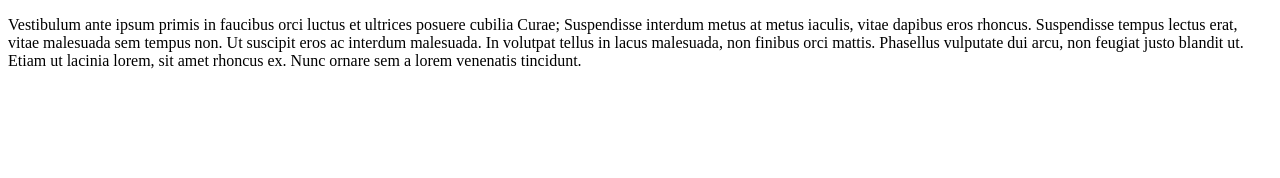
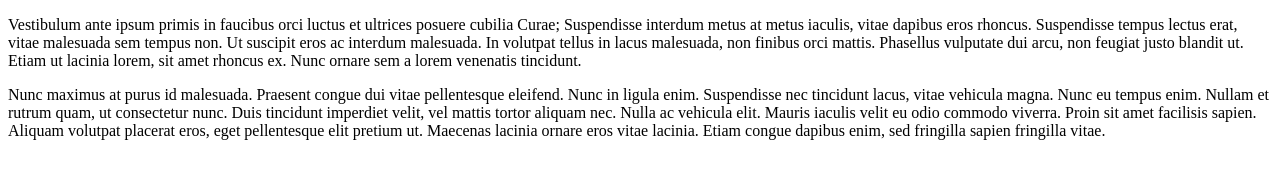
Before and after one commit to Martinq76/JQuery-Exercice10, a plain HTML site: page index.html in a window 1280 px wide. Drawn offline with Linux system fonts and the light colour scheme.

Commit message:
second commit

```diff
--- a/index.html
+++ b/index.html
@@ -11,10 +11,13 @@
   <p id="secondText">
     Vestibulum ante ipsum primis in faucibus orci luctus et ultrices posuere cubilia Curae; Suspendisse interdum metus at metus iaculis, vitae dapibus eros rhoncus. Suspendisse tempus lectus erat, vitae malesuada sem tempus non. Ut suscipit eros ac interdum malesuada. In volutpat tellus in lacus malesuada, non finibus orci mattis. Phasellus vulputate dui arcu, non feugiat justo blandit ut. Etiam ut lacinia lorem, sit amet rhoncus ex. Nunc ornare sem a lorem venenatis tincidunt.
   </p>
-  <p id="thirdText" class="hide">
+  <p id="thirdText">
     Nunc maximus at purus id malesuada. Praesent congue dui vitae pellentesque eleifend. Nunc in ligula enim. Suspendisse nec tincidunt lacus, vitae vehicula magna. Nunc eu tempus enim. Nullam et rutrum quam, ut consectetur nunc. Duis tincidunt imperdiet velit, vel mattis tortor aliquam nec. Nulla ac vehicula elit. Mauris iaculis velit eu odio commodo viverra. Proin sit amet facilisis sapien. Aliquam volutpat placerat eros, eget pellentesque elit pretium ut. Maecenas lacinia ornare eros vitae lacinia. Etiam congue dapibus enim, sed fringilla sapien fringilla vitae.
   </p>
   <script src="assets/js/jquery-3.3.1.min.js"></script>
   <script src="assets/js/script.js"></script>
+  <script type="text/javascript">
+    $('thirdText').addClass('hide');
+  </script>
 </body>
 </html>
```
